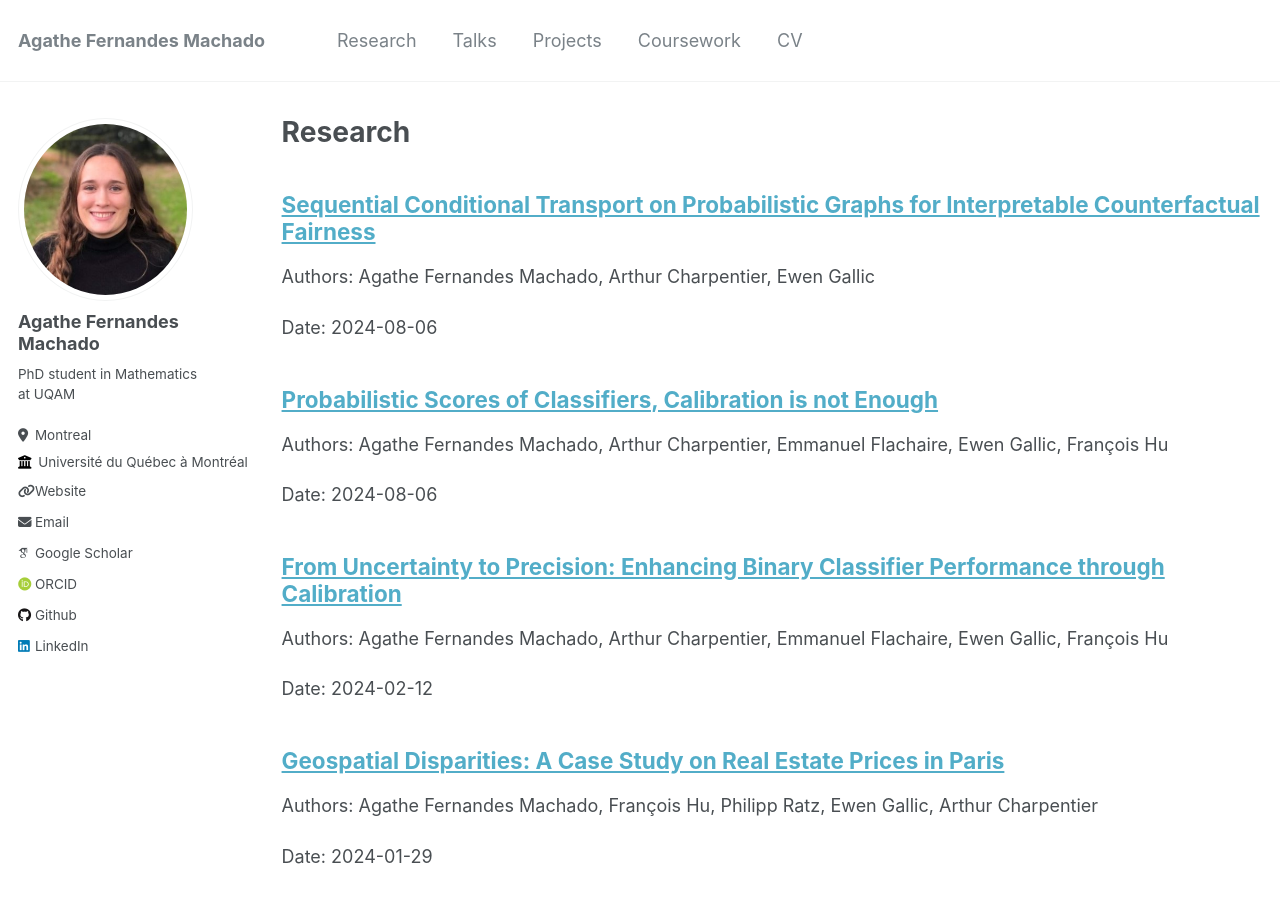
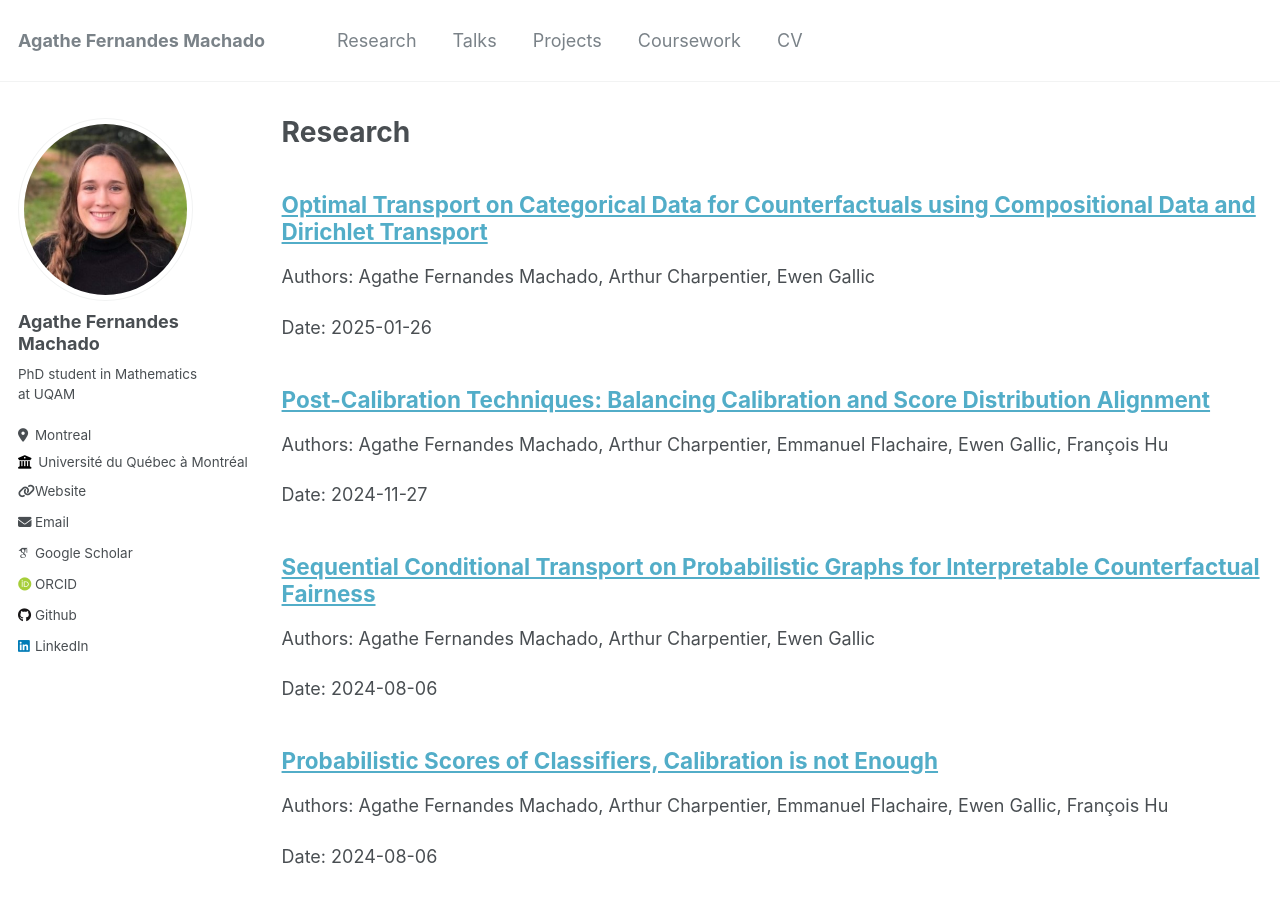
Before and after one commit to fer-agathe/fer-agathe.github.io, a Jekyll site: the page built from _pages/research.md, in a window 1280 px wide and 900 px high. Built offline with Jekyll 4.4.1, drawn with Linux system fonts in a browser that asks for light colours; some web fonts are replaced.

Commit message:
update recent research projects

```diff
--- a/_pages/research.md
+++ b/_pages/research.md
@@ -8,6 +8,34 @@ author_profile: true
 {% include base_path %}
 
 <!-- Manually list your research articles -->
+<div class="archive__item">
+  <h2 class="archive__item-title" itemprop="headline">
+    <a href="https://arxiv.org/abs/2501.15549" target="_blank">Optimal Transport on Categorical Data for Counterfactuals using Compositional Data and Dirichlet Transport</a>
+  </h2>
+
+  <p class="archive__item-authors">
+    Authors: Agathe Fernandes Machado, Arthur Charpentier, Ewen Gallic
+  </p>
+
+  <p class="archive__item-date">
+    Date: 2025-01-26
+  </p>
+</div>
+
+<div class="archive__item">
+  <h2 class="archive__item-title" itemprop="headline">
+    <a href="https://openreview.net/pdf?id=TIy0QuWPuE" target="_blank">Post-Calibration Techniques: Balancing Calibration and Score Distribution Alignment</a>
+  </h2>
+
+  <p class="archive__item-authors">
+    Authors: Agathe Fernandes Machado, Arthur Charpentier, Emmanuel Flachaire, Ewen Gallic, François Hu
+  </p>
+
+  <p class="archive__item-date">
+    Date: 2024-11-27
+  </p>
+</div>
+
 <div class="archive__item">
   <h2 class="archive__item-title" itemprop="headline">
     <a href="https://arxiv.org/abs/2408.03425" target="_blank">Sequential Conditional Transport on Probabilistic Graphs for Interpretable Counterfactual Fairness</a>
```
Also changed, not shown: _pages/talks.md (+7 -1 lines), 1 other file.
